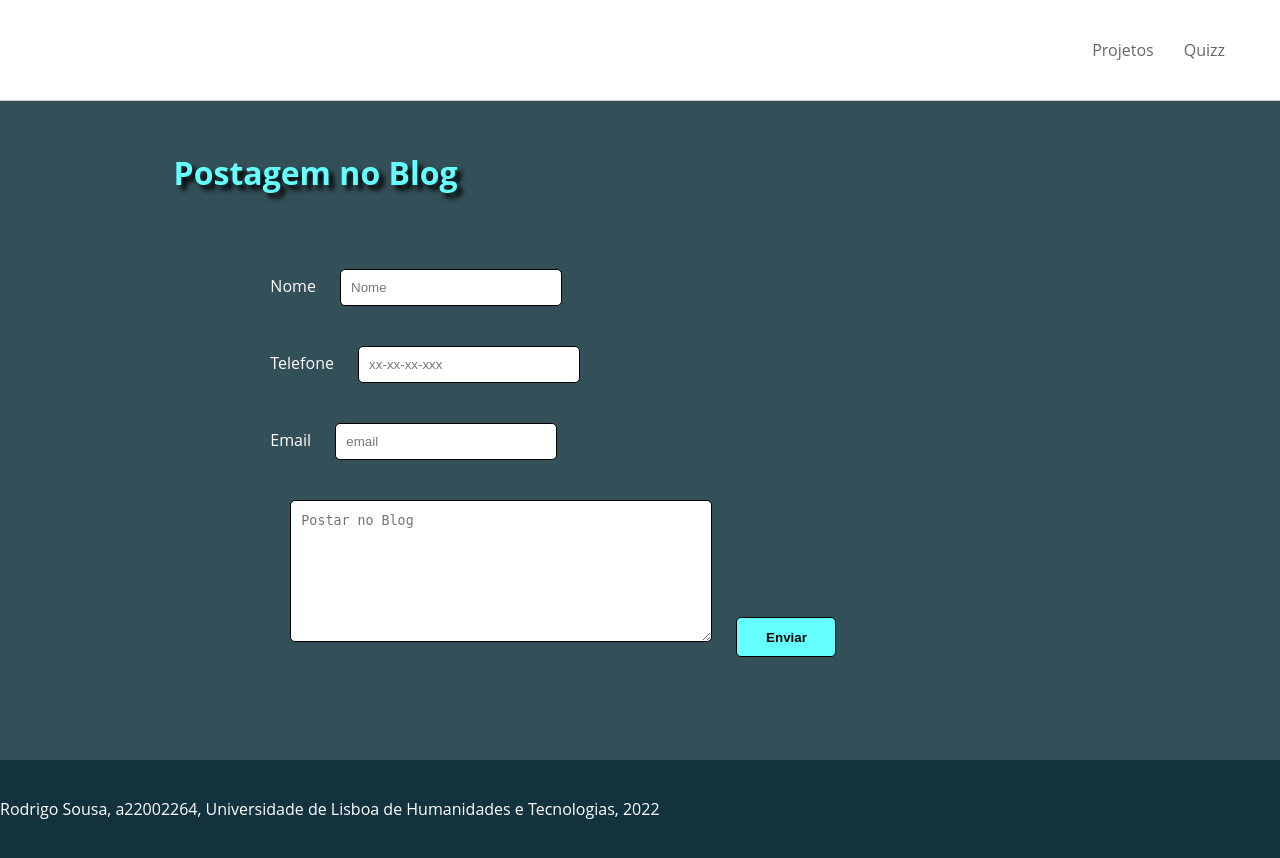
After one commit to a22002264/Projeto-Portfolio, a Django app: page /blog in a window 1280 px wide. The commit adds this page. Run offline with Django 4.2, Linux system fonts and the light colour scheme; parts of the project's set-up code (start-up, migrations or seed data) failed here and were passed over.

Commit message:
Está tudo feito

```diff
--- /dev/null
+++ b/portfolio/templates/portfolio/Blog.html
@@ -0,0 +1,349 @@
+{% load static %}
+<!DOCTYPE html>
+<html lang="en">
+<head>
+    <meta charset="UTF-8">
+    <title>Blog</title>
+
+
+    <style>
+        /* geral */
+
+
+        html {
+            font-family: 'Open Sans', sans-serif;
+            scroll-behavior: smooth;
+        }
+
+
+        #padding-div {
+            height: 100px;
+        }
+
+
+        .container {
+            max-width: 1920px;
+            width: 100%;
+            position: relative;
+            margin-left: auto;
+            margin-right: auto;
+        }
+
+
+        header {
+
+            position: relative;
+            top: 0;
+            height: auto;
+            width: 100%;
+            background-color: black;
+        }
+
+        /* navbar */
+        nav {
+            position: relative;
+            top: 0;
+            left: 0;
+            height: 100px;
+            width: 100%;
+            z-index: 1;
+            background-color: #FFF;
+            border-bottom: 1px solid #CCC;
+        }
+
+        nav:after {
+            clear: both;
+            content: "";
+            display: block;
+        }
+
+        .nav-container {
+            max-width: 1200px;
+            position: relative;
+            margin-left: auto;
+            margin-right: auto;
+        }
+
+
+        .nav-container ul {
+            float: right;
+            height: 100px;
+            line-height: 100px;
+            margin: 0;
+        }
+
+        .nav-container ul li {
+            list-style: none;
+            float: left;
+            margin: 0 15px;
+            color: yellow;
+            height: 75px;
+        }
+
+        .nav-container ul li:hover {
+            border-bottom: 3px solid aqua;
+
+        }
+
+        .nav-container ul li a {
+            text-decoration: none;
+            color: #666;
+            transition: .5s;
+
+        }
+
+        .nav-container ul li a:hover {
+            color: aqua;
+
+
+        }
+
+
+        .flex-container {
+            display: flex;
+            background-color: rgba(185, 233, 255, 0.84);
+        }
+
+        .flex-container > div {
+            background-color: #f1f1f1;
+            margin: 10px;
+            padding: 20px;
+            font-size: 30px;
+            justify-content: space-around; /* espaça os items de forma igual */
+            border-radius: 20px;
+            /* arredonda os cantos */
+            box-shadow: 5px 5px 15px #888888; /* cria sombra */
+
+        }
+
+
+        .estilo_titulo2 {
+
+            font-size: 35px;
+            color: rgb(255, 255, 255);
+        }
+
+        .estilo_titulo3 {
+
+            font-size: 35px;
+            color: rgba(0, 0, 0, 0.84);
+        }
+
+
+        .first-info {
+            background-repeat: no-repeat;
+            background-size: cover;
+        }
+
+
+        .section-container {
+            padding: 15px 12%;
+            color: rgb(255, 255, 255);
+        }
+
+        .section-licenciatura {
+            margin: 30px 0%;
+            font-size: 20px;
+
+
+        }
+
+
+        .sticky {
+            position: fixed;
+            top: 0;
+            width: 100%;
+        }
+
+
+        main {
+            min-height: calc(100vh - 40px)
+        }
+
+        footer {
+            width: 100%;
+            bottom: 0;
+            background: white;
+        }
+
+
+        footer li {
+            list-style: none;
+        }
+
+        footer span {
+            height: 30px;
+            line-height: 30px;
+        }
+
+
+        .portfolioRodrigo {
+            display: grid;
+            grid-template-columns: 1fr 1fr;
+            grid-template-rows: 1fr;
+            grid-gap: 10px;
+            padding: 10px;
+
+        }
+
+
+        .img-container img {
+            width: 100%;
+        }
+
+
+        .aptidoes li {
+            margin: 10px;
+        }
+
+        body {
+            padding: 0;
+            margin: 0;
+        }
+
+        form {
+            font-family: Verdana, Tahoma, sans-serif;
+            font-size: 15px;
+            background-color: #CC3300;
+            max-width: 500px;
+        }
+
+        h1 {
+            margin-bottom: 20px;
+            margin-left: 20px;
+            color: #66FFFF;
+            text-shadow: 5px 5px 5px black;
+        }
+
+        input, textarea {
+            width: 200px;
+            padding: 10px;
+            color: black;
+            margin-left: 20px;
+            margin-top: 10px;
+            -webkit-border-radius: 5px;
+            -moz-border-radius: 5px;
+            border: 1px solid;
+        }
+
+        input:hover, textarea:hover, input:focus, textarea:focus {
+            border-color: #000066;
+            box-shadow: 5px 0px 9px #FFFF00;
+            background-color: #66FFFF;
+            color: black;
+            font-weight: bold;
+        }
+
+        .enviar {
+            background-color: #66FFFF;
+            height: 40px;
+            width: 100px;
+            font-weight: bold;
+            border-radius: 5px;
+            -webkit-border-radius: 5px;
+            -moz-border-radius: 5px;
+            border: 1px solid;
+            color: black;
+        }
+
+        textarea {
+            width: 400px;
+            height: 120px;
+            line-height: 20px;
+            max-width: 400px;
+        }
+
+        form label {
+            margin-left: 20px;
+            color: #FFFFFF;
+            font-weight: bold;
+        }
+    </style>
+
+
+</head>
+
+
+<body style="background-color:rgba(12,46,56,0.84);">
+
+<header class="first-info sticky" id="header-id">
+    <nav id="nav-id">
+        <div class="nav-container">
+            <a href="layout.html">
+
+            </a>
+            <ul>
+                <li><a href="{% url 'portfolio:projetos' %}" class="estilo_textop2">Projetos</a></li>
+                <li><a href="{% url 'portfolio:quizz' %}" class="estilo_textop2">Quizz</a></li>
+            </ul>
+        </div>
+    </nav>
+</header>
+
+
+<main>
+
+    <html>
+
+
+    <body>
+<div class="section-container">
+
+    <h1>Blog</h1>
+   </div>
+<div class="section-container">
+
+    <h1>Postagem no Blog</h1>
+   </div>
+<div class="section-container">
+
+    <div class="section-container">
+
+        <label for="nome">Nome</label>
+        <input type="text" id="nomeid" placeholder="Nome" required="required" name="nome"/>
+
+
+    </div>
+
+    <div class="section-container">
+        <label for="fone">Telefone</label>
+        <input type="tel" id="foneid" placeholder="xx-xx-xx-xxx" name="fone"/>
+
+    </div>
+    <div class="section-container">
+        <label for="email">Email</label>
+        <input type="email" id="emailid" placeholder="email" name="email"/>
+
+    </div>
+<div class="section-container">
+    <textarea placeholder="Postar no Blog"></textarea>
+
+    <input type="submit" class="enviar" onclick="Enviar();" value="Enviar"/>
+ </div>
+  </div>
+    </body>
+    <script>
+
+        function Enviar() {
+
+            var nome = document.getElementById("nomeid");
+
+            if (nome.value !== "") {
+                alert('Obrigado sr(a) ' + nome.value + 'a sua postagem foi submtida com sucesso');
+            }
+
+        }
+
+
+    </script>
+    </html>
+</main>
+
+
+<footer style="background-color:rgba(12,46,56,0.84);">
+    <br>
+    <p style="color: #FFFFFF">Rodrigo Sousa, a22002264, Universidade de Lisboa de Humanidades e Tecnologias, 2022</p>
+    </br>
+</footer>
+</body>
+</html>
--- a/portfolio/templates/portfolio/layout.html
+++ b/portfolio/templates/portfolio/layout.html
@@ -29,8 +29,9 @@
                 <li><a onclick=scrollToView("curriculo")>Curriculo</a></li>
                 <li><a onclick=scrollToView("ProgressoAcademico")>Progresso Académico</a></li>
                 <li><a onclick=scrollToView("ProgramacaoWeb")>Programação Web</a></li>
+                 <li><a href="{% url 'portfolio:quizz' %}" class="estilo_textop2">Quizz</a></li>
                 <li><a href="{% url 'portfolio:projetos' %}" class="estilo_textop2">Projetos</a></li>
-                <li><a href="{% url 'portfolio:quizz' %}" class="estilo_textop2">Quizz</a></li>
+                 <li><a href="{% url 'portfolio:blog' %}" class="estilo_textop2">Blog</a></li>
                 <li><a onclick=scrollToView("rodape")>Contato</a></li>
             </ul>
         </div>
--- a/portfolio/urls.py
+++ b/portfolio/urls.py
@@ -12,4 +12,5 @@ urlpatterns = [
     path('home', views.home_page_view, name='home'),
     path('quizz', views.quizzview, name='quizz'),
     path('projetos', views.projetosview, name='projetos'),
+    path('blog', views.blogview, name='blog'),
 ]
--- a/portfolio/views.py
+++ b/portfolio/views.py
@@ -35,3 +35,6 @@ def quizzview(request):
 
 def projetosview(request):
     return render(request, 'portfolio/projetos.html')
+
+def blogview(request):
+    return render(request, 'portfolio/blog.html')
```
Also changed, not shown: portfolio/templates/portfolio/projetos.html (+123 -10 lines).
